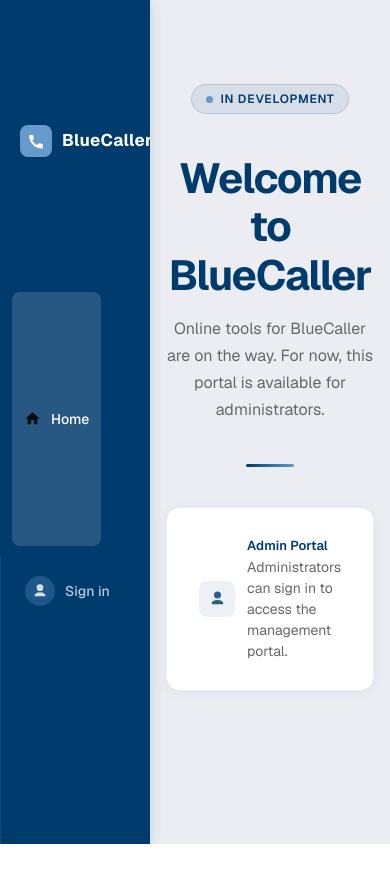
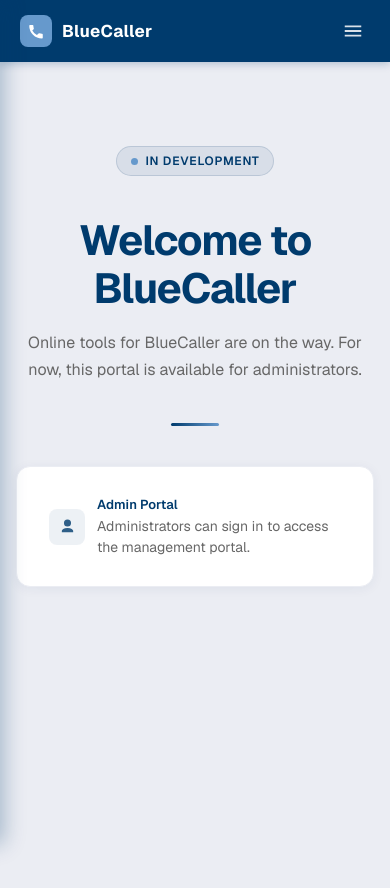
Before and after one commit to Cool-cal3b/bluecaller-web, a Next.js app: page / in a window 390 px wide. Shown: the top 888 px of the page. Before the commit the page ends 844 px from the top, so only its background shows below. Built offline with nearby package versions, Linux system fonts and the light colour scheme; no server answers.

Commit message:
Made it mobile friendly

```diff
--- a/src/app/(main)/layout.module.css
+++ b/src/app/(main)/layout.module.css
@@ -166,32 +166,102 @@
   min-height: 100vh;
 }
 
+.menuToggle {
+  display: none;
+}
+
+.overlay {
+  display: none;
+}
+
 @media (max-width: 768px) {
+  .layout {
+    flex-direction: column;
+  }
+
+  .menuToggle {
+    display: flex;
+    align-items: center;
+    justify-content: space-between;
+    padding: 14px 20px;
+    background-color: var(--color-blue-deep);
+    position: sticky;
+    top: 0;
+    z-index: 200;
+    box-shadow: 0 2px 8px rgba(0, 59, 109, 0.25);
+  }
+
+  .menuToggleBrand {
+    display: flex;
+    align-items: center;
+    gap: 10px;
+  }
+
+  .menuToggleBrandName {
+    font-size: 17px;
+    font-weight: 700;
+    color: #ffffff;
+    letter-spacing: 0.02em;
+  }
+
+  .menuToggleBtn {
+    background: none;
+    border: none;
+    cursor: pointer;
+    padding: 6px;
+    border-radius: 6px;
+    display: flex;
+    align-items: center;
+    justify-content: center;
+    color: rgba(255, 255, 255, 0.85);
+    transition: background-color 0.15s;
+  }
+
+  .menuToggleBtn:hover {
+    background-color: rgba(255, 255, 255, 0.1);
+  }
+
+  .menuToggleBtn svg {
+    width: 22px;
+    height: 22px;
+    fill: currentColor;
+  }
+
+  .overlay {
+    display: block;
+    position: fixed;
+    inset: 0;
+    background-color: rgba(0, 0, 0, 0.45);
+    z-index: 299;
+    opacity: 0;
+    pointer-events: none;
+    transition: opacity 0.25s;
+  }
+
+  .overlayVisible {
+    opacity: 1;
+    pointer-events: all;
+  }
+
   .sidebar {
-    width: 100%;
-    height: auto;
-    position: relative;
-    flex-direction: row;
-    flex-wrap: wrap;
-    box-shadow: 0 2px 12px rgba(0, 59, 109, 0.18);
+    position: fixed;
+    top: 0;
+    left: 0;
+    width: 280px;
+    height: 100vh;
+    z-index: 300;
+    transform: translateX(-100%);
+    transition: transform 0.25s ease;
+    box-shadow: 4px 0 20px rgba(0, 59, 109, 0.3);
+  }
+
+  .sidebarOpen {
+    transform: translateX(0);
   }
 
   .sidebarHeader {
-    padding: 16px 20px;
-    border-bottom: none;
-    border-right: 1px solid rgba(255, 255, 255, 0.08);
-  }
-
-  .nav {
-    flex-direction: row;
-    padding: 10px 12px;
-    flex: 1;
-  }
-
-  .sidebarFooter {
-    padding: 10px 12px;
-    border-top: none;
-    border-left: 1px solid rgba(255, 255, 255, 0.08);
+    padding: 20px 24px;
+    border-bottom: 1px solid rgba(255, 255, 255, 0.08);
   }
 
   .pageContent {
--- a/src/app/(main)/layout.tsx
+++ b/src/app/(main)/layout.tsx
@@ -2,12 +2,14 @@
 
 import Link from "next/link";
 import { usePathname } from "next/navigation";
+import { useState } from "react";
 import styles from "./layout.module.css";
 import { UserInfoProvider, useUserInfo } from "@/context/user-info-context";
 
 function MainLayoutInner({ children }: { children: React.ReactNode }) {
   const { userInfo } = useUserInfo();
   const pathname = usePathname();
+  const [menuOpen, setMenuOpen] = useState(false);
 
   const getInitials = () => {
     if (!userInfo?.firstName) return null;
@@ -22,9 +24,32 @@ function MainLayoutInner({ children }: { children: React.ReactNode }) {
 
   const initials = getInitials();
 
+  const closeMenu = () => setMenuOpen(false);
+
   return (
     <div className={styles.layout}>
-      <aside className={styles.sidebar}>
+      <div className={styles.menuToggle}>
+        <div className={styles.menuToggleBrand}>
+          <div className={styles.logoMark}>
+            <svg viewBox="0 0 24 24" xmlns="http://www.w3.org/2000/svg">
+              <path d="M6.62 10.79a15.05 15.05 0 006.59 6.59l2.2-2.2a1 1 0 011.01-.24 11.47 11.47 0 003.58.57 1 1 0 011 1V21a1 1 0 01-1 1A17 17 0 013 5a1 1 0 011-1h3.5a1 1 0 011 1 11.47 11.47 0 00.57 3.58 1 1 0 01-.25 1.01l-2.2 2.2z" />
+            </svg>
+          </div>
+          <span className={styles.menuToggleBrandName}>BlueCaller</span>
+        </div>
+        <button className={styles.menuToggleBtn} onClick={() => setMenuOpen(true)} aria-label="Open menu">
+          <svg viewBox="0 0 24 24" xmlns="http://www.w3.org/2000/svg">
+            <path d="M3 18h18v-2H3v2zm0-5h18v-2H3v2zm0-7v2h18V6H3z" />
+          </svg>
+        </button>
+      </div>
+
+      <div
+        className={`${styles.overlay}${menuOpen ? ` ${styles.overlayVisible}` : ""}`}
+        onClick={closeMenu}
+      />
+
+      <aside className={`${styles.sidebar}${menuOpen ? ` ${styles.sidebarOpen}` : ""}`}>
         <div className={styles.sidebarHeader}>
           <div className={styles.logoMark}>
             <svg viewBox="0 0 24 24" xmlns="http://www.w3.org/2000/svg">
@@ -35,14 +60,14 @@ function MainLayoutInner({ children }: { children: React.ReactNode }) {
         </div>
 
         <nav className={styles.nav}>
-          <Link href="/" className={`${styles.navLink}${pathname === "/" ? ` ${styles.navLinkActive}` : ""}`}>
+          <Link href="/" onClick={closeMenu} className={`${styles.navLink}${pathname === "/" ? ` ${styles.navLinkActive}` : ""}`}>
             <svg viewBox="0 0 24 24" xmlns="http://www.w3.org/2000/svg">
               <path d="M10 20v-6h4v6h5v-8h3L12 3 2 12h3v8z" />
             </svg>
             Home
           </Link>
           {userInfo?.isAdmin && (
-            <Link href="/admin" className={`${styles.navLink}${pathname.startsWith("/admin") ? ` ${styles.navLinkActive}` : ""}`}>
+            <Link href="/admin" onClick={closeMenu} className={`${styles.navLink}${pathname.startsWith("/admin") ? ` ${styles.navLinkActive}` : ""}`}>
               <svg viewBox="0 0 24 24" xmlns="http://www.w3.org/2000/svg">
                 <path d="M12 2a5 5 0 100 10A5 5 0 0012 2zm0 12c-5.33 0-8 2.67-8 4v2h16v-2c0-1.33-2.67-4-8-4z" />
               </svg>
@@ -52,7 +77,7 @@ function MainLayoutInner({ children }: { children: React.ReactNode }) {
         </nav>
 
         <div className={styles.sidebarFooter}>
-          <Link href="/profile" className={`${styles.profileLink}${pathname.startsWith("/profile") ? ` ${styles.profileLinkActive}` : ""}`}>
+          <Link href="/profile" onClick={closeMenu} className={`${styles.profileLink}${pathname.startsWith("/profile") ? ` ${styles.profileLinkActive}` : ""}`}>
             {initials ? (
               <div className={styles.avatar}>{initials}</div>
             ) : (
--- a/src/app/admin/layout.module.css
+++ b/src/app/admin/layout.module.css
@@ -188,37 +188,114 @@
   min-height: 100vh;
 }
 
+.menuToggle {
+  display: none;
+}
+
+.overlay {
+  display: none;
+}
+
 @media (max-width: 768px) {
+  .layoutAdmin {
+    flex-direction: column;
+  }
+
+  .menuToggle {
+    display: flex;
+    align-items: center;
+    justify-content: space-between;
+    padding: 14px 20px;
+    background-color: var(--admin-sidebar-bg);
+    position: sticky;
+    top: 0;
+    z-index: 200;
+    box-shadow: 0 2px 12px rgba(0, 0, 0, 0.4);
+    border-bottom: 1px solid var(--admin-sidebar-border);
+  }
+
+  .menuToggleBrand {
+    display: flex;
+    align-items: center;
+    gap: 10px;
+  }
+
+  .menuToggleBrandName {
+    font-size: 14px;
+    font-weight: 700;
+    color: var(--admin-text-primary);
+    letter-spacing: 0.02em;
+  }
+
+  .menuToggleBadge {
+    font-size: 10px;
+    font-weight: 600;
+    letter-spacing: 0.1em;
+    text-transform: uppercase;
+    color: var(--admin-accent);
+  }
+
+  .menuToggleBtn {
+    background: none;
+    border: none;
+    cursor: pointer;
+    padding: 6px;
+    border-radius: 6px;
+    display: flex;
+    align-items: center;
+    justify-content: center;
+    color: var(--admin-text-secondary);
+    transition: background-color 0.15s;
+  }
+
+  .menuToggleBtn:hover {
+    background-color: var(--admin-accent-dim);
+  }
+
+  .menuToggleBtn svg {
+    width: 22px;
+    height: 22px;
+    fill: currentColor;
+  }
+
+  .overlay {
+    display: block;
+    position: fixed;
+    inset: 0;
+    background-color: rgba(0, 0, 0, 0.55);
+    z-index: 299;
+    opacity: 0;
+    pointer-events: none;
+    transition: opacity 0.25s;
+  }
+
+  .overlayVisible {
+    opacity: 1;
+    pointer-events: all;
+  }
+
   .sidebar {
-    width: 100%;
-    height: auto;
-    position: relative;
-    flex-direction: row;
-    flex-wrap: wrap;
-    box-shadow: 0 2px 24px rgba(0, 0, 0, 0.4);
+    position: fixed;
+    top: 0;
+    left: 0;
+    width: 280px;
+    height: 100vh;
+    z-index: 300;
+    transform: translateX(-100%);
+    transition: transform 0.25s ease;
+  }
+
+  .sidebarOpen {
+    transform: translateX(0);
   }
 
   .sidebarHeader {
-    padding: 14px 16px;
-    border-bottom: none;
-    border-right: 1px solid var(--admin-sidebar-border);
-  }
-
-  .nav {
-    flex-direction: row;
-    padding: 8px 10px;
-    flex: 1;
+    padding: 20px 20px 18px;
+    border-bottom: 1px solid var(--admin-sidebar-border);
   }
 
   .sectionLabel {
-    display: none;
-  }
-
-  .sidebarFooter {
-    padding: 8px 10px;
-    border-top: none;
-    border-left: 1px solid var(--admin-sidebar-border);
-    flex-direction: row;
+    display: block;
   }
 
   .pageContent {
--- a/src/app/layout.tsx
+++ b/src/app/layout.tsx
@@ -16,6 +16,7 @@ const geistMono = Geist_Mono({
 export const metadata: Metadata = {
   title: "BlueCaller",
   description: "Manage your contractor business with ease",
+  viewport: "width=device-width, initial-scale=1",
 };
 
 export default function RootLayout({
```
Also changed, not shown: src/app/admin/layout.tsx (+31 -5 lines).
